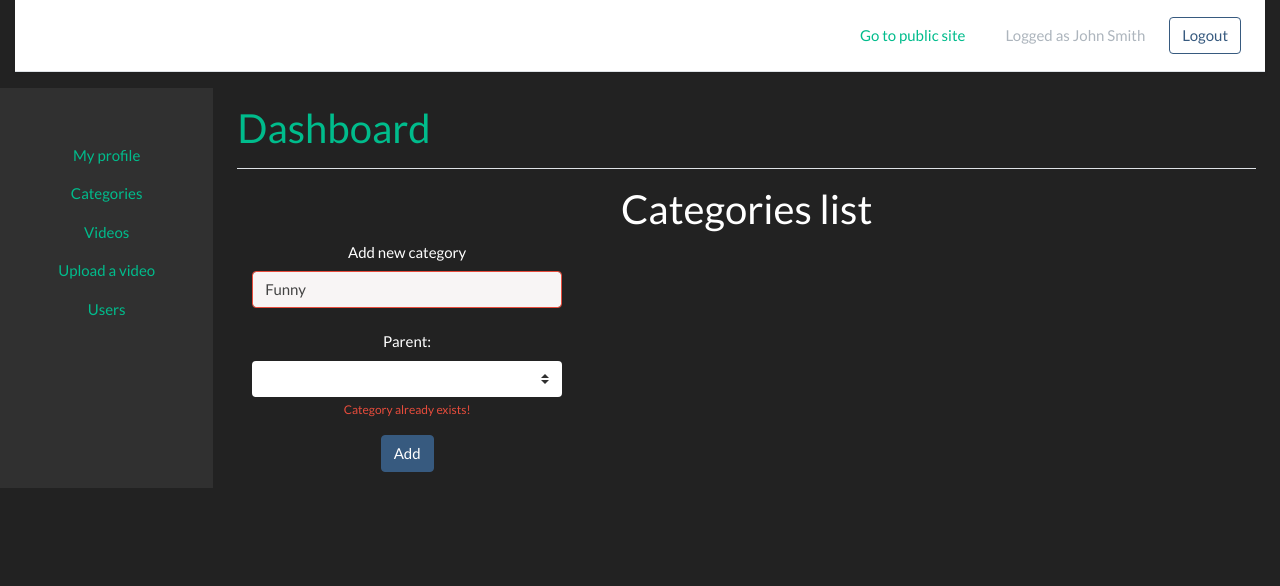
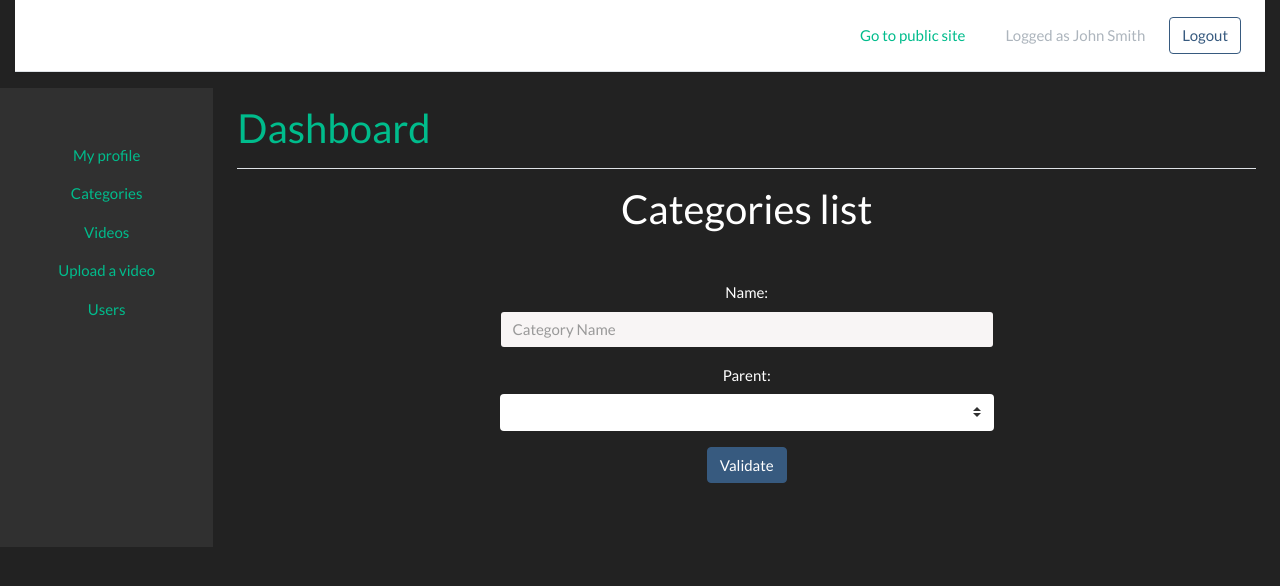
Before and after one commit to h-lavergne/SymfoVids, a Symfony app: template templates/admin/categories.html.twig in a window 1280 px wide. Shown: the top 586 px of the page. Run offline with Twig, Linux system fonts and the light colour scheme; the template is opened without the code that fills it, so the values that code supplies are empty; form fields are guessed from the names that the template uses; some libraries are stand-ins or nearby versions.

Commit message:
add formBuilder for categories and handleRequest form

```diff
--- a/src/Entity/Category.php
+++ b/src/Entity/Category.php
@@ -5,6 +5,7 @@ namespace App\Entity;
 use Doctrine\Common\Collections\ArrayCollection;
 use Doctrine\Common\Collections\Collection;
 use Doctrine\ORM\Mapping as ORM;
+use Symfony\Component\Validator\Constraints as Assert;
 
 /**
  * @ORM\Entity(repositoryClass="App\Repository\CategoryRepository")
@@ -21,6 +22,7 @@ class Category
 
     /**
      * @ORM\Column(type="string", length=255)
+     * @Assert\NotBlank(message="The name of category is required")
      */
     private $name;
 
--- a/templates/admin/categories.html.twig
+++ b/templates/admin/categories.html.twig
@@ -11,25 +11,34 @@
 
 {% block mainadmin %}
     <h2>Categories list</h2>
-    <!-- LIST OF CATEGORIES -->
-    {{ categories.categoryList|raw }}
 
-
-    <form action="#" method="POST">
-        <div class="col-md-4 mb-3">
-            <label for="validationServer01">Add new category</label>
-            <input type="text" class="form-control is-invalid" id="validationServer01" placeholder="Category name"
-                   value="Funny"
-                   required>
-            <br>
+    <div class="row justify-content-center mt-5 mb-5">
+        <div class="col-6 mx-auto mb-3">
+            {{ form_start(form, {"attr": {"novalidate": "novalidate", "class": "form"}}) }}
+            {{ form_row(form.name, {
+                "label": "Name:",
+                "attr": {
+                    "class": "form-control mb-2",
+                    "placeholder": "Category Name"
+                }
+            }) }}
             <label for="inlineFormCustomSelect">Parent:</label>
             <select class="custom-select mr-sm-2" id="inlineFormCustomSelect">
                 {{ render(controller("App\\Controller\\AdminController::getAllCategories")) }}
             </select>
             <div class="invalid-feedback">
-                Category already exists!
+                {{ form_errors(form) }}
             </div>
-            <button class="btn btn-primary mt-3" type="submit">Add</button>
+            <input type="submit" class="btn btn-primary mt-3" value="Validate">
+            {{ form_end(form) }}
         </div>
-    </form>
+
+    </div>
+
+
+    <!-- LIST OF CATEGORIES -->
+    {{ categories.categoryList|raw }}
+
+
+
 {% endblock %}
--- a/templates/admin/edit_category.html.twig
+++ b/templates/admin/edit_category.html.twig
@@ -5,9 +5,10 @@
 <h2>Editing category</h2>
 
     <div class="row justify-content-center align-items-center">
+
+
         <form action="#" class="w-50" method="POST">
-            <input type="text" class="form-control is-invalid" id="validationServer01" placeholder="Category name" value="{{ category.name }}"
-                   required>
+
             <br>
             <label for="inlineFormCustomSelect">Parent:</label>
             <select class="custom-select mr-sm-2" id="inlineFormCustomSelect">
```
Also changed, not shown: src/Controller/AdminController.php (+18 -4 lines), src/Form/CategoryType.php (added, +27 -0 lines).
